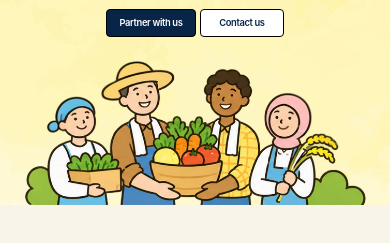
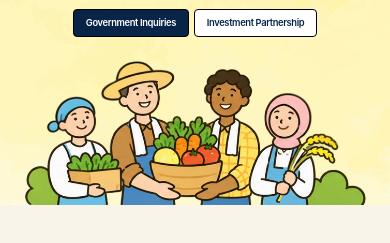
Before and after one commit to kimain1404-design/juviland-en, a plain HTML site: page main-section01/index.html in a window 390 px wide. Shown: the part 185-428 px from the top of the page. Drawn offline with Linux system fonts and the light colour scheme; a web font is replaced by a local one.

Commit message:
main-section01: 버튼 문구 변경 (Government Inquiries / Investment Partnership), 두 버튼 모두 문구 길이에 맞춤
Co-Authored-By: Claude Opus 5.5 <noreply@anthropic.com>
Claude-Session: https://claude.ai/code/session_01D1Ju1uHvbJroK1CE2Q5TsT

```diff
--- a/main-section01/index.html
+++ b/main-section01/index.html
@@ -7,7 +7,7 @@
   <meta name="description" content="Zuviland sees international farm workers not as seasonal labour, but as the talent who will shape the future of farming. Public institutions select; we design the career path that follows.">
   <link rel="preload" as="image" href="./assets/main-section01-bg.jpg">
   <link rel="stylesheet" href="https://cdn.jsdelivr.net/gh/orioncactus/pretendard@v1.3.9/dist/web/static/pretendard.min.css">
-  <link rel="stylesheet" href="./main-section01.css">
+  <link rel="stylesheet" href="./main-section01.css?v=20261126-1">
 </head>
 <body>
 
@@ -27,8 +27,8 @@
       </p>
     </div>
     <div class="hero__cta">
-      <a href="https://zuviland-en.liveklass.com/forms/RSUzZaSeN9XWVYJSatbT" class="btn btn--primary" target="_blank" rel="noopener">Partner with us</a>
-      <a href="https://zuviland-en.liveklass.com/forms/mb87rtMVzQvM6uarZXrT" class="btn btn--secondary" target="_blank" rel="noopener">Contact us</a>
+      <a href="https://zuviland-en.liveklass.com/forms/RSUzZaSeN9XWVYJSatbT" class="btn btn--primary" target="_blank" rel="noopener">Government Inquiries</a>
+      <a href="https://zuviland-en.liveklass.com/forms/mb87rtMVzQvM6uarZXrT" class="btn btn--secondary" target="_blank" rel="noopener">Investment Partnership</a>
     </div>
   </div>
 
--- a/main-section01/main-section01.css
+++ b/main-section01/main-section01.css
@@ -136,7 +136,8 @@ img { display: block; }
 }
 .btn--primary   { background: var(--brand-primary); color: var(--text-inverse);
                   width: auto; min-width: calc(150 * var(--u)); padding: 0 calc(24 * var(--u)); }   /* EN : 문구 길이에 맞춤 (시안 154) */
-.btn--secondary { background: var(--background-surface); color: var(--text-brand); }
+.btn--secondary { background: var(--background-surface); color: var(--text-brand);
+                  width: auto; min-width: calc(150 * var(--u)); padding: 0 calc(24 * var(--u)); }   /* EN : 두 버튼 모두 문구 길이에 맞춤 */
 .btn:hover  { translate: 0 -2px; box-shadow: 0 3px 0 var(--stroke-strong); }
 .btn:active { translate: 0 0; box-shadow: none; }
 .btn--primary:hover { background: var(--brand-primary-hover); }
@@ -218,7 +219,7 @@ img { display: block; }
   .hero__desc    { font-size: 16px; }
   .hero__cta     { gap: 12px; }
   .btn           { width: 140px; height: 48px; font-size: 15px; border-radius: 8px; }
-  .btn--primary  { width: auto; min-width: 140px; padding: 0 20px; }
+  .btn--primary, .btn--secondary { width: auto; min-width: 140px; padding: 0 20px; }
   .hero__stage   { margin-top: 20px; }   /* 곡선이 버튼과 겹치지 않도록 */
 }
 
@@ -244,7 +245,7 @@ img { display: block; }
     font-size: calc(26 * var(--m));
     border-radius: max(4px, calc(8 * var(--m)));
   }
-  .btn--primary { width: auto; min-width: 0; padding: 0 calc(34 * var(--m)); }   /* EN 시안 : 좌우 34 */
+  .btn--primary, .btn--secondary { width: auto; min-width: 0; padding: 0 calc(34 * var(--m)); }   /* EN 시안 : 좌우 34 */
   /* 보이는 크기는 시안대로, 누르는 영역만 위아래로 확장 */
   .btn::after { content: ""; position: absolute; inset: -8px 0; }
 
```
Also changed, not shown: 1 other file.
